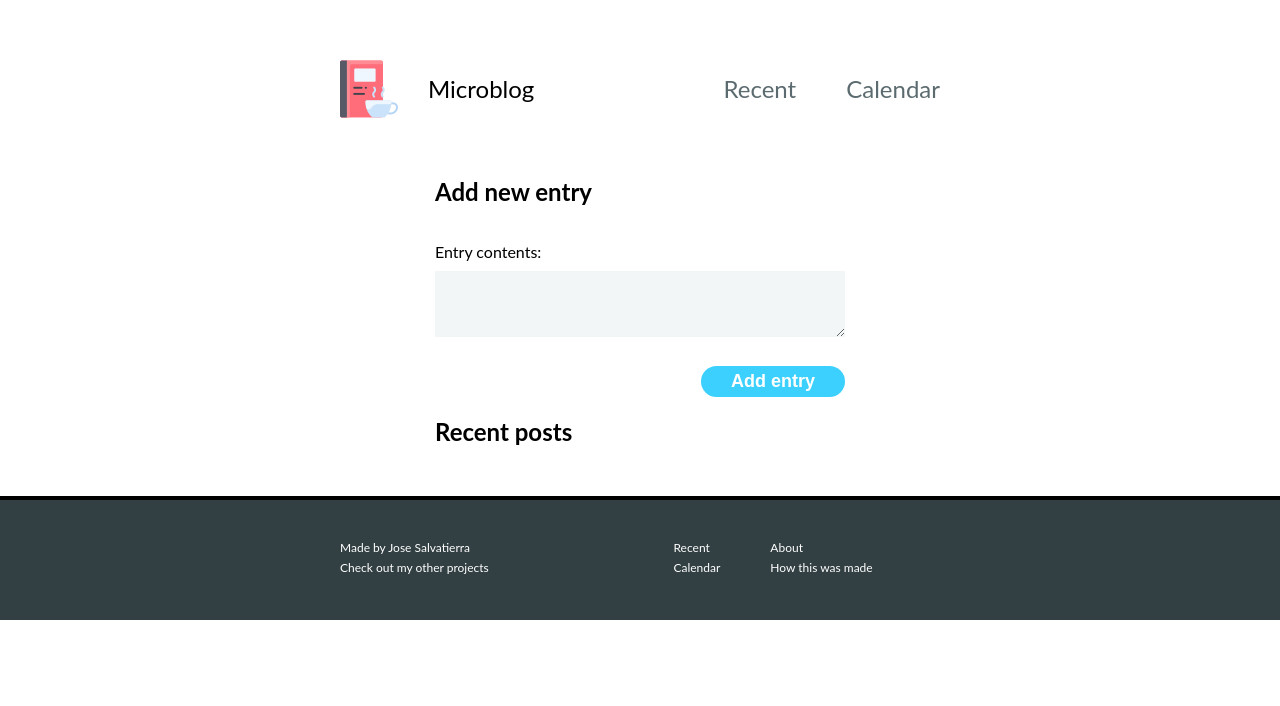
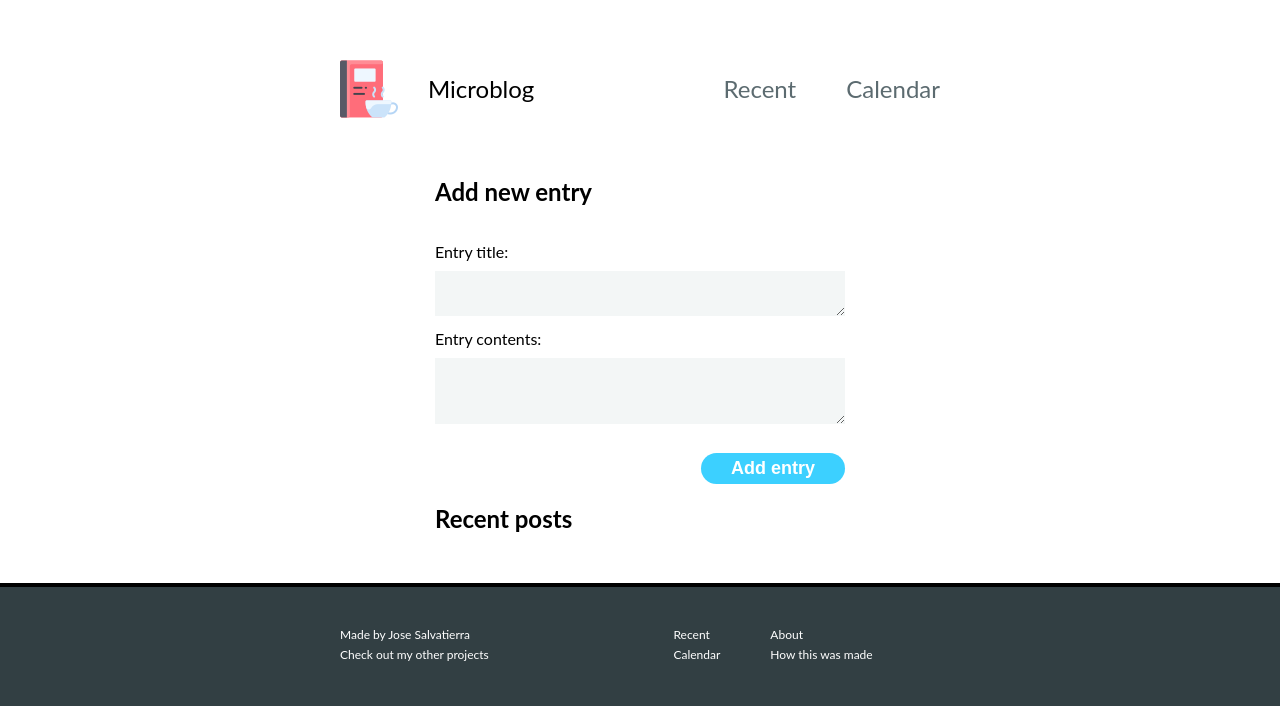
Before and after one commit to VernieThorpe/MicroBlogs_Flask, a Flask app: template templates/home.html in a window 1280 px wide. Shown: the top 706 px of the page. Run offline with Flask 2, Linux system fonts and the light colour scheme; the template is opened without the code that fills it, so the values that code supplies are empty.

Commit message:
third commit

```diff
--- a/app.py
+++ b/app.py
@@ -3,6 +3,23 @@ from flask import Flask, render_template, request
 
 app = Flask(__name__)
 
-@app.route("/")
+entries = []
+
+@app.route("/", methods=["GET", "POST"])
 def home():
-    return render_template("home.html")
+    if request.method =="POST":
+        entry_content=request.form.get("content")
+        entry_title=request.form.get("title")
+        formatted_date=datetime.datetime.today().strftime("%d-%m-%Y")
+        entries.append((entry_content, formatted_date, entry_title))
+
+        entries_with_date = [
+            (
+                entry[0],
+                entry[1],
+                entry[2],
+                datetime.datetime.strptime(entry[1], "%d-%m-%Y").strftime("%b %d")
+            )
+            for entry in entries
+        ]
+    return render_template("home.html", entries=entries_with_date)
--- a/templates/home.html
+++ b/templates/home.html
@@ -27,8 +27,17 @@
     <main class="main">
       <section>
         <h1>Add new entry</h1>
+
         <form class="form" method="POST">
           <p class="form__input">
+            <label for="entry" class="form__label">Entry title:</label>
+            <textarea
+              name="title"
+              id="entry"
+              class="form__textarea"
+              rows="1"
+            ></textarea>
+
             <label for="entry" class="form__label">Entry contents:</label>
             <textarea
               name="content"
@@ -44,9 +53,9 @@
         {% for entry in entries %}
         <article class="entry">
           <div>
-            <h2 class="entry__title">{{ entry[0] | truncate(30, true) }}</h2>
+            <h2 class="entry__title">{{ entry[2] }}</h2>
             <time class="entry__date" datetime="{{ entry[1] }}"
-              >• {{ entry[2] }}</time
+              >• {{ entry[3] }}</time
             >
           </div>
           <p class="entry__content">{{ entry[0] }}</p>
```
